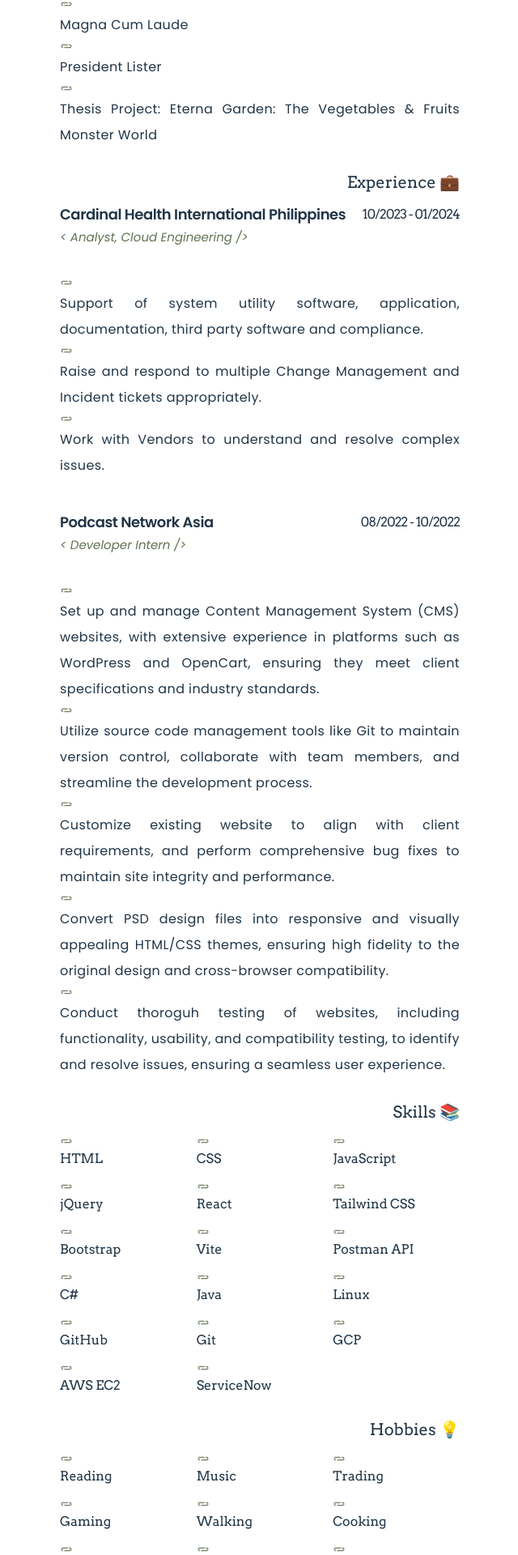
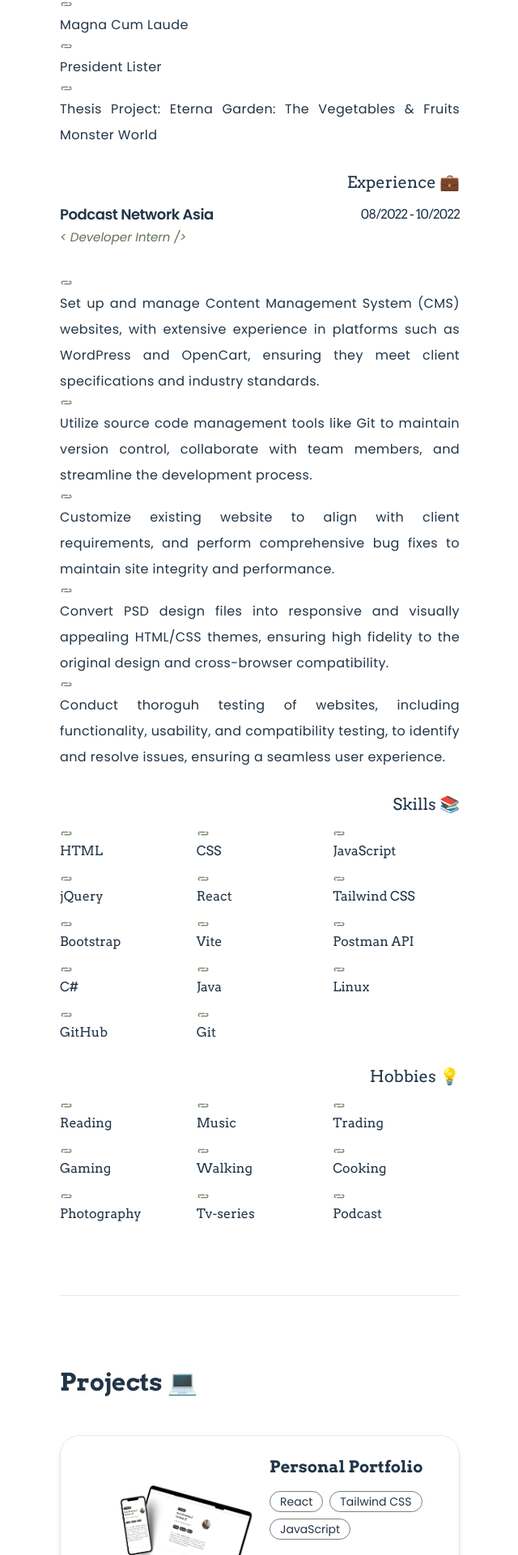
Before and after one commit to RJRanan/portfolio, a React (Vite) app: page / in a window 1280 px wide. Shown: the part 1028-2948 px from the top of the page at 81% size, without its empty margins (319-959 px from the left). Built offline with nearby package versions, Linux system fonts and the light colour scheme.

Commit message:
remove exp

```diff
--- a/src/constants/index.js
+++ b/src/constants/index.js
@@ -39,23 +39,39 @@ export const info = [
     ],
   },
 
+  // {
+  //   id: "1",
+  //   title: "Experience 💼",
+  //   info: "",
+  //   company: "Cardinal Health International Philippines",
+  //   position: "< Analyst, Cloud Engineering />",
+  //   date: "10/2023 - 01/2024",
+  //   content: [
+  //     "Support of system utility software, application, documentation, third party software and compliance.",
+  //     "Raise and respond to multiple Change Management and Incident tickets appropriately.",
+  //     "Work with Vendors to understand and resolve complex issues.",
+  //   ],
+  // },
+
+  // {
+  //   id: "1",
+  //   title: "",
+  //   info: "",
+  //   company: "Podcast Network Asia",
+  //   position: "< Developer Intern />",
+  //   date: "08/2022 - 10/2022",
+  //   content: [
+  //     "Set up and manage Content Management System (CMS) websites, with extensive experience in platforms such as WordPress and OpenCart, ensuring they meet client specifications and industry standards.",
+  //     "Utilize source code management tools like Git to maintain version control, collaborate with team members, and streamline the development process.",
+  //     "Customize existing website to align with client requirements, and perform comprehensive bug fixes to maintain site integrity and performance.",
+  //     "Convert PSD design files into responsive and visually appealing HTML/CSS themes, ensuring high fidelity to the original design and cross-browser compatibility.",
+  //     "Conduct thoroguh testing of websites, including functionality, usability, and compatibility testing, to identify and resolve issues, ensuring a seamless user experience.",
+  //   ],
+  // },
+
   {
     id: "1",
     title: "Experience 💼",
-    info: "",
-    company: "Cardinal Health International Philippines",
-    position: "< Analyst, Cloud Engineering />",
-    date: "10/2023 - 01/2024",
-    content: [
-      "Support of system utility software, application, documentation, third party software and compliance.",
-      "Raise and respond to multiple Change Management and Incident tickets appropriately.",
-      "Work with Vendors to understand and resolve complex issues.",
-    ],
-  },
-
-  {
-    id: "1",
-    title: "",
     info: "",
     company: "Podcast Network Asia",
     position: "< Developer Intern />",
@@ -68,6 +84,32 @@ export const info = [
       "Conduct thoroguh testing of websites, including functionality, usability, and compatibility testing, to identify and resolve issues, ensuring a seamless user experience.",
     ],
   },
+
+  // {
+  //   id: "2",
+  //   title: "Skills 📚",
+  //   info: "",
+  //   skills: [
+  //     "HTML",
+  //     "CSS",
+  //     "JavaScript",
+  //     "jQuery",
+  //     "React",
+  //     "Tailwind CSS",
+  //     "Bootstrap",
+  //     "Vite",
+  //     "Postman API",
+  //     "C#",
+  //     "Java",
+  //     "Linux",
+  //     "GitHub",
+  //     "Git",
+  //     "GCP",
+  //     "AWS EC2",
+  //     "ServiceNow",
+  //   ],
+  // },
+
   {
     id: "2",
     title: "Skills 📚",
@@ -87,9 +129,6 @@ export const info = [
       "Linux",
       "GitHub",
       "Git",
-      "GCP",
-      "AWS EC2",
-      "ServiceNow",
     ],
   },
 
```
